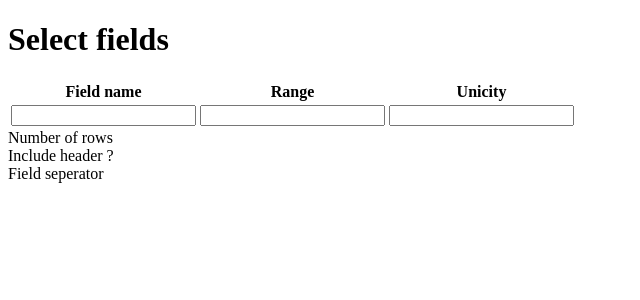
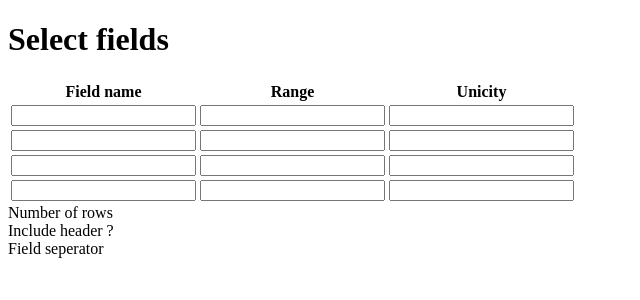
Before and after one commit to Meyerka/data-mocker, a Vue app: page / in a window 1280 px wide. Shown: the top 300 px of the page, without its empty margins (0-640 px from the left). Built offline with nearby package versions, Linux system fonts and the light colour scheme.

Commit message:
Created FieldRow component

```diff
--- a/src/components/FieldRow.vue
+++ b/src/components/FieldRow.vue
@@ -1,9 +1,22 @@
 <template>
-  <div></div>
+  <tr>
+    <td>
+      <input type="text" />
+    </td>
+    <td>
+      <input type="number" name="range" id />
+    </td>
+    <td>
+      <input type="number" name="range" id />
+    </td>
+  </tr>
 </template>
 
 <script>
-export default {};
+export default {
+  name: "FieldRow",
+  props: {},
+};
 </script>
 
 <style>
--- a/src/components/FileCreator.vue
+++ b/src/components/FileCreator.vue
@@ -11,17 +11,10 @@
         </tr>
       </thead>
       <tbody>
-        <tr>
-          <td>
-            <input type="text" />
-          </td>
-          <td>
-            <input type="number" name="range" id />
-          </td>
-          <td>
-            <input type="number" name="range" id />
-          </td>
-        </tr>
+        <FieldRow />
+        <FieldRow />
+        <FieldRow />
+        <FieldRow />
       </tbody>
     </table>
     <div>Number of rows</div>
@@ -31,9 +24,12 @@
 </template>
 
 <script>
+import FieldRow from "./FieldRow.vue";
 export default {
   name: "FileCreator",
-  props: {},
+  components: {
+    FieldRow,
+  },
 };
 </script>
 
```
